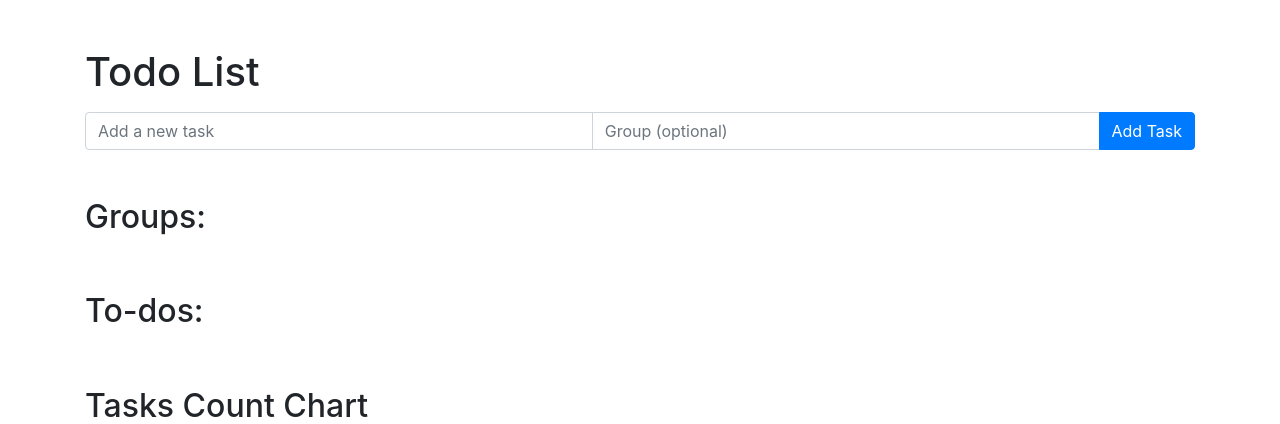
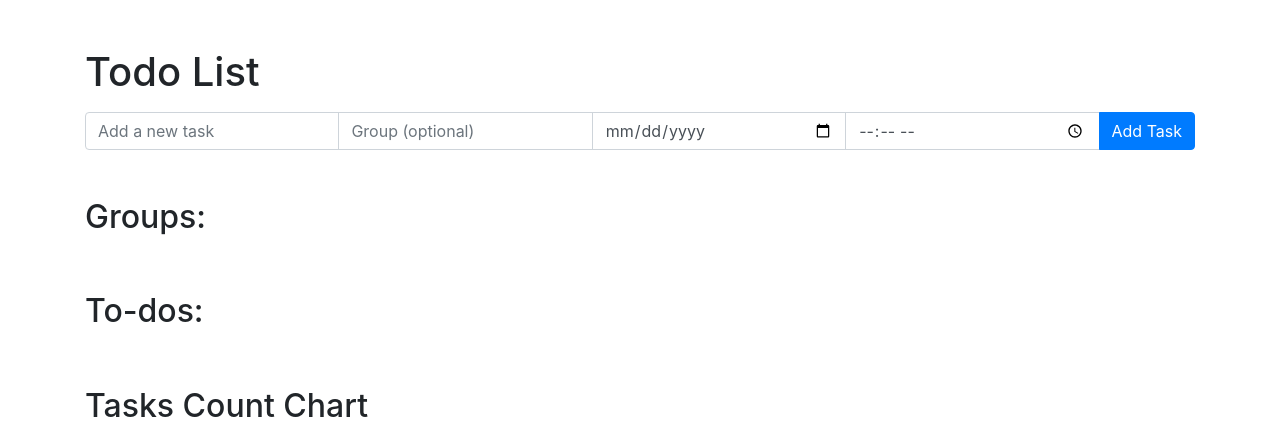
Before and after one commit to tren03/Cassandra_TODO, a Flask app: page / in a window 1280 px wide. Shown: the top 424 px of the page. Run offline with Flask 3, Linux system fonts and the light colour scheme; data that the repository does not hold is empty; some libraries are stand-ins or nearby versions.

Commit message:
date and time gets saved to db, need to add histo

```diff
--- a/app.py
+++ b/app.py
@@ -7,7 +7,6 @@ from flask import send_file
 import matplotlib.pyplot as plt
 import matplotlib.ticker as ticker
 
-from flask import jsonify
 app = Flask(__name__)
 
 # Connect to the Cassandra cluster
@@ -15,7 +14,7 @@ cluster = Cluster(['127.0.0.1'])  # Replace '127.0.0.1' with your Cassandra node
 session = cluster.connect()
 session.execute("CREATE KEYSPACE IF NOT EXISTS todo WITH replication = {'class': 'SimpleStrategy', 'replication_factor': 1}")
 session.set_keyspace('todo')
-session.execute("CREATE TABLE IF NOT EXISTS tasks (id UUID PRIMARY KEY, task TEXT, group_tag TEXT)")
+session.execute("CREATE TABLE IF NOT EXISTS tasks (id UUID PRIMARY KEY, task TEXT, group_tag TEXT, day TEXT, hour TEXT)")
 
 
 @app.route('/')
@@ -34,7 +33,6 @@ def index():
     selected_group = request.args.get('group')
 
     # Filter tasks for the selected group if specified
-    # we choose distinct groups from python since cassandra doesnt allow distinct for non partiion key
     if selected_group:
         tasks = [task for task in tasks if task['group'] == selected_group]
 
@@ -45,17 +43,16 @@ def index():
 def add():
     task = request.form['task']
     group_tag = request.form['group']
+    day = request.form.get('day')
+    hour = request.form.get('hour')
 
-    if task!="":
-
+    if task != "":
         if group_tag == "":
             group_tag = "default"
 
         # Insert task into the database
-        session.execute("INSERT INTO tasks (id, task, group_tag) VALUES (%s, %s, %s)", (uuid4(), task, group_tag))
-
-    # Update group tags table
-    # session.execute("INSERT INTO group_tags (group_tag) VALUES (%s) IF NOT EXISTS", [group_tag])
+        session.execute("INSERT INTO tasks (id, task, group_tag, day, hour) VALUES (%s, %s, %s, %s, %s)",
+                        (uuid4(), task, group_tag, day, hour))
 
     return redirect(url_for('index'))
 
--- a/templates/index.html
+++ b/templates/index.html
@@ -13,6 +13,8 @@
             <div class="input-group">
                 <input type="text" name="task" class="form-control" placeholder="Add a new task">
                 <input type="text" name="group" class="form-control" placeholder="Group (optional)">
+                <input type="date" name="day" class="form-control" placeholder="Day (optional)">
+                <input type="time" name="hour" class="form-control" placeholder="Hour (optional)">
                 <div class="input-group-append">
                     <button type="submit" class="btn btn-primary">Add Task</button>
                 </div>
@@ -42,13 +44,9 @@
                     </li>
                 {% endif %}
             {% endfor %}
-
-
-
         </ul>
     </div>
 
-    <!-- Add this below the existing HTML content -->
     <!-- Add this below the existing HTML content -->
     <div class="container mt-5">
         <h2>Tasks Count Chart</h2>
@@ -58,9 +56,5 @@
         <h2>Tasks Count Chart</h2>
         <img src="/task_histogram" alt="Tasks" style="max-width: 100%; height: auto;">
     </div>
-
-
-
-
 </body>
 </html>
```
Lines whose indentation alone changed are shown as unchanged.
